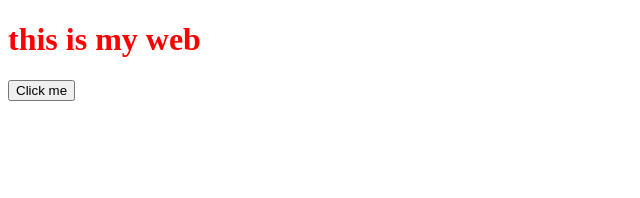
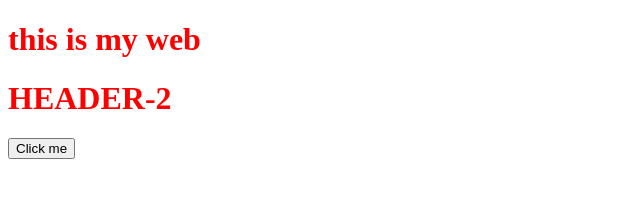
Before and after one commit to cuclun/Git-GroupB, a plain HTML site: page example web/index.html in a window 1280 px wide. Shown: the whole page, without its empty margins (0-640 px from the left). Drawn offline with Linux system fonts and the light colour scheme.

Commit message:
huy/feature/header-2

```diff
--- a/example web/index.html
+++ b/example web/index.html
@@ -9,6 +9,7 @@
 </head>
 <body>
     <h1 id="header" class="headerColor">this is my web</h1>
+    <h1  class="headerColor">HEADER-2</h1>
     <button id="display" class="click-button" onclick="show_now()">Click me</button>
 
 </body>
```
